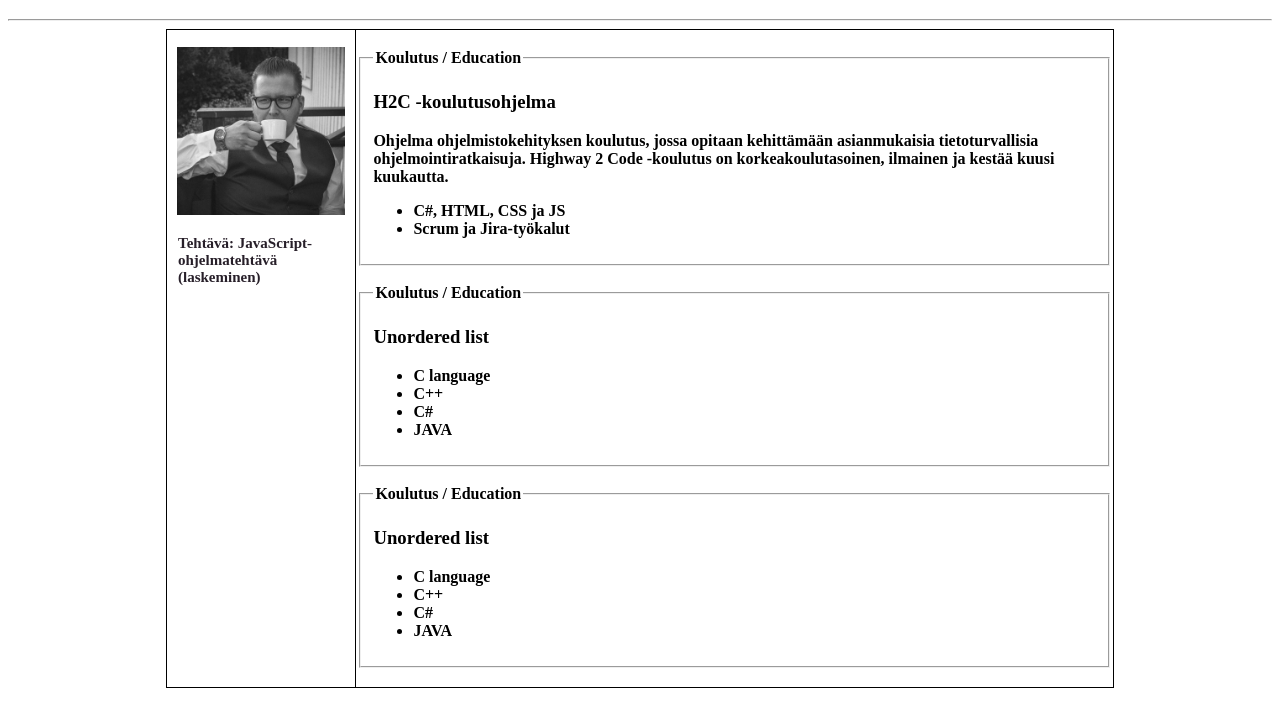
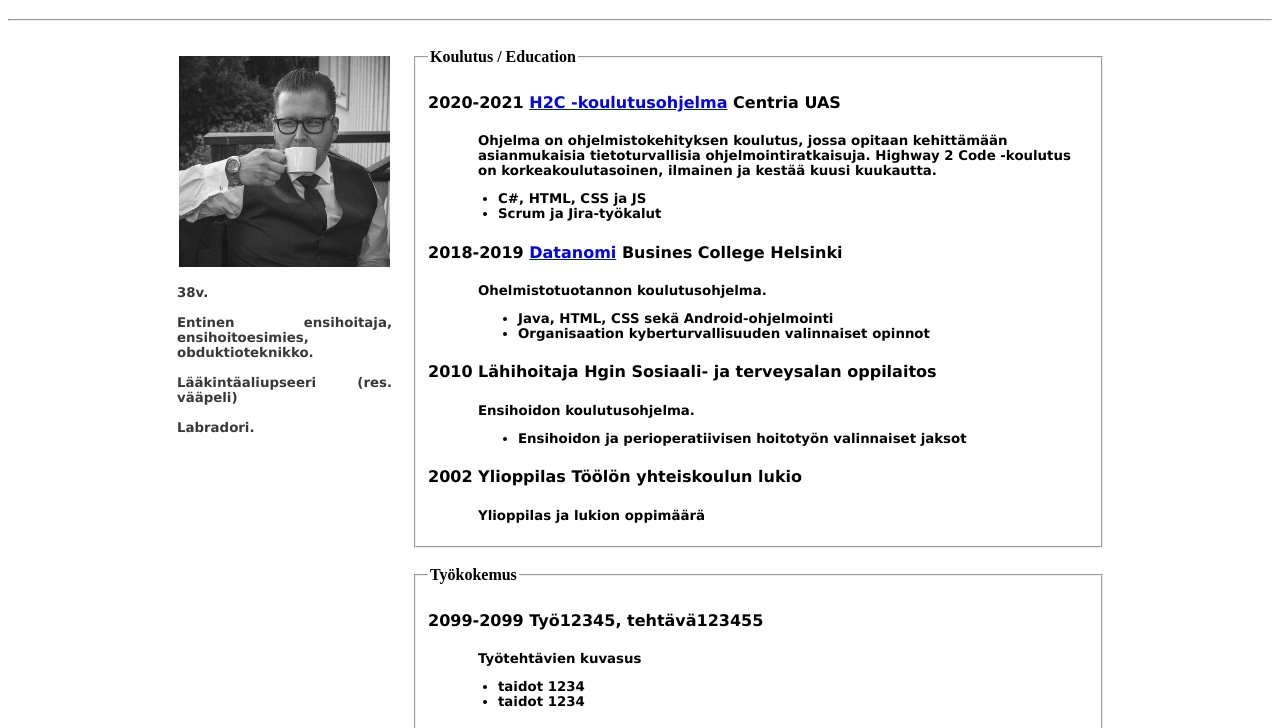
Before and after one commit to heikkijuhani/web-dev-intro, a plain HTML site: page docs/index.html in a window 1280 px wide. Shown: the part 61-789 px from the top of the page. Drawn offline with Linux system fonts and the light colour scheme.

Commit message:
Add files via upload

```diff
--- a/docs/index.html
+++ b/docs/index.html
@@ -7,17 +7,39 @@
         <link rel="icon" type="image/ico" href="heikki1.jpg"/>
         <meta name="viewport" content="width=device-width, initial-scale=1">
         <style>
+            fieldset{
+                margin-left: 10px;
+                margin-right: 10px;
+
+            }
+            p{
+                font-family: 'Lucida Sans', 'Lucida Sans Regular', 'Lucida Grande', 'Lucida Sans Unicode', Geneva, Verdana, sans-serif;
+                font-size: 10pt;
+            }
+
+            ul {
+                font-family: 'Lucida Sans', 'Lucida Sans Regular', 'Lucida Grande', 'Lucida Sans Unicode', Geneva, Verdana, sans-serif;
+                font-size: 10pt;
+
+            }
             table, th, td {
-                border: 1px solid black;
+                border: 0px solid black;
                 border-collapse: collapse;
+
+            }
+            h4{
+                font-family: 'Lucida Sans', 'Lucida Sans Regular', 'Lucida Grande', 'Lucida Sans Unicode', Geneva, Verdana, sans-serif;
+                font-size: 12pt;
 
             }
 
             #info {
-	      font-size: 15px;
-    	  color: #271f29;
+
+	      font-size: 10pt;
+    	  color: #3a383a;
           margin-left: 10px;
           margin-right: 10px;
+          font-family: 'Lucida Sans', 'Lucida Sans Regular', 'Lucida Grande', 'Lucida Sans Unicode', Geneva, Verdana, sans-serif;
 }
         </style>
     </head>
@@ -28,54 +50,101 @@
         <hr>
 
         <table style="width:75%">
-            <th align="left" valign="top" style="width: 20%;" >
-                <p>
+            <th align="left" valign="top" style="width: 25%;" >
 
                     <center>
-                    <img src="heikki1.jpg" alt="Heikki" style="width: 90%;">
+                    <img src="heikki1.jpg" alt="Heikki" style="width: 90%; margin-top: 26px;">
                     </center>
-                </p>
 
 
-            <p id="info">Tehtävä: JavaScript-ohjelmatehtävä (laskeminen)</p>
+
+            <p id="info" align="justify">38v.<br><br> Entinen ensihoitaja, ensihoitoesimies, obduktioteknikko.<br><br> Lääkintäaliupseeri (res. vääpeli)<br><br>
+                Labradori.</p>
+
           </th>
 
             <th valign="top" align="left">
                 <br>
                 <fieldset>
                 <legend>Koulutus / Education</legend>
-                        <h3>H2C -koulutusohjelma</h3>
-                        <p>Ohjelma ohjelmistokehityksen koulutus,
+
+                    <h4>2020-2021 <a href="https://web.centria.fi/hakijalle/muut-koulutukset/highway-to-code-h2c" target="_blank">H2C -koulutusohjelma</a> Centria UAS</h4>
+
+
+                    <p style="margin-left: 50px;">Ohjelma on ohjelmistokehityksen koulutus,
                         jossa opitaan kehittämään asianmukaisia tietoturvallisia ohjelmointiratkaisuja.
                         Highway 2 Code -koulutus on korkeakoulutasoinen, ilmainen ja kestää kuusi kuukautta.</p>
-                    <ul>
+                    <ul style="margin-left: 30px;">
                     <li>C#, HTML, CSS ja JS</li>
                     <li>Scrum ja Jira-työkalut</li>
                     </ul>
+
+
+
+                    <h4>2018-2019 <a href="https://www.bc.fi/koulutukset/tieto-ja-viestintatekniikan-koulutus-aikuisille/" target="_blank">Datanomi</a> Busines College Helsinki</h4>
+                    <p style="margin-left: 50px;">Ohelmistotuotannon koulutusohjelma.</p>
+                <ul style="margin-left: 50px;">
+                <li>Java, HTML, CSS sekä Android-ohjelmointi</li>
+                <li>Organisaation kyberturvallisuuden valinnaiset opinnot</li>
+                </ul>
+
+                <h4>2010 Lähihoitaja Hgin Sosiaali- ja terveysalan oppilaitos</h4>
+                    <p style="margin-left: 50px;">Ensihoidon koulutusohjelma.</p>
+                <ul style="margin-left: 50px;">
+                <li>Ensihoidon ja perioperatiivisen hoitotyön valinnaiset jaksot</li>
+               </ul>
+
+
+               <h4>2002 Ylioppilas Töölön yhteiskoulun lukio</h4>
+               <p style="margin-left: 50px;">Ylioppilas ja lukion oppimäärä</p>
+
+
                 </fieldset>
 
                <br>
 
                 <fieldset>
-                    <legend>Koulutus / Education</legend>
-                            <h3>Unordered list</h3>
-                            <ul>
-                        <li>C language</li>
-                        <li>C++</li>
-                        <li>C#</li>
-                        <li>JAVA</li>
-                        </ul>
+                    <legend>Työkokemus</legend>
+
+                    <h4>2099-2099 Työ12345, tehtävä123455</h4>
+
+
+                    <p style="margin-left: 50px;">Työtehtävien kuvasus</p>
+                    <ul style="margin-left: 30px;">
+                    <li>taidot 1234</li>
+                    <li>taidot 1234</li>
+                    </ul>
+
+                    <h4>2099-2099 Työ12345, tehtävä123455</h4>
+
+
+                    <p style="margin-left: 50px;">Työtehtävien kuvasus</p>
+                    <ul style="margin-left: 30px;">
+                    <li>taidot 1234</li>
+                    <li>taidot 1234</li>
+                    </ul>
+
+
+
+
                     </fieldset>
                 <br>
+
                 <fieldset>
-                    <legend>Koulutus / Education</legend>
-                            <h3>Unordered list</h3>
-                            <ul>
-                        <li>C language</li>
-                        <li>C++</li>
-                        <li>C#</li>
-                        <li>JAVA</li>
-                        </ul>
+                    <legend>Muuta</legend>
+
+
+                    <p style="margin-left: 50px;">Tärkeimmät muut asiat</p>
+                    <ul style="margin-left: 30px;">
+                    <li>taidot 1234</li>
+                    <li>taidot 1234</li>
+                    <li>taidot 1234</li>
+                    <li>taidot 1234</li>
+                    <li>taidot 1234</li>
+                    <li>taidot 1234</li>
+                    </ul>
+
+
                     </fieldset><br>
         </th>
         </tablecenter>
```
